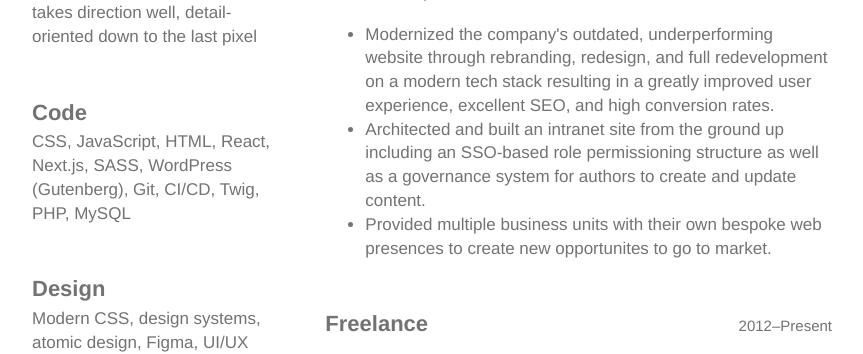
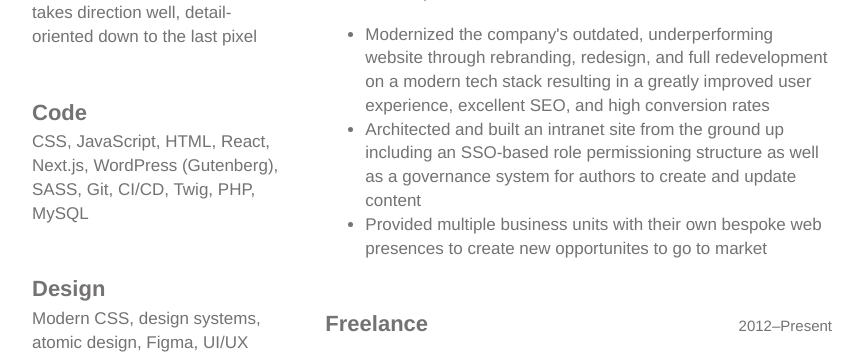
Before and after one commit to KeelinJ/keelinj.github.io, a Jekyll site: the page built from docs/resume.html, in a window 1280 px wide. Shown: the part 352-706 px from the top of the page, without its empty margins (208-1071 px from the left). Built offline with Jekyll 4.4.1, drawn with Linux system fonts in a browser that asks for light colours.

Commit message:
no periods

```diff
--- a/docs/resume.html
+++ b/docs/resume.html
@@ -26,7 +26,7 @@ permalink: /resume/
     <article>
       <h3>Code</h3>
       <p>
-        CSS, JavaScript, HTML, React, Next.js, SASS, WordPress (Gutenberg), Git,
+        CSS, JavaScript, HTML, React, Next.js, WordPress (Gutenberg), SASS, Git,
         CI/CD, Twig, PHP, MySQL
       </p>
     </article>
@@ -78,16 +78,16 @@ permalink: /resume/
           Modernized the company's outdated, underperforming website through
           rebranding, redesign, and full redevelopment on a modern tech stack
           resulting in a greatly improved user experience, excellent SEO, and
-          high conversion rates.
+          high conversion rates
         </li>
         <li>
           Architected and built an intranet site from the ground up including an
           SSO-based role permissioning structure as well as a governance system
-          for authors to create and update content.
+          for authors to create and update content
         </li>
         <li>
           Provided multiple business units with their own bespoke web presences
-          to create new opportunites to go to market.
+          to create new opportunites to go to market
         </li>
       </ul>
     </article>
```
